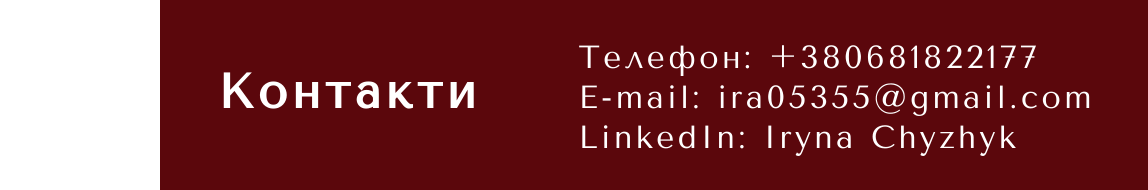
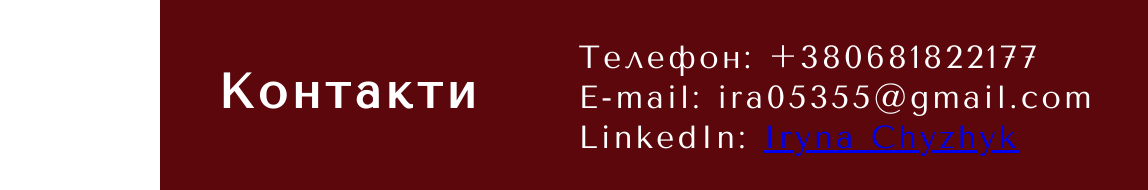
Before and after one commit to yaruna1/my_CV, a plain HTML site: page index.html in a window 1280 px wide. Shown: the part 3280-3470 px from the top of the page, 0-1148 px from the left. Drawn offline with nearby package versions, Linux system fonts and the light colour scheme.

Commit message:
Update index.html

```diff
--- a/index.html
+++ b/index.html
@@ -269,7 +269,7 @@
 
       <li>Телефон: +380681822177</li>
       <li>E-mail: ira05355@gmail.com</li>
-      <li>LinkedIn: Iryna Chyzhyk</li>
+      <li>LinkedIn: <a href="https://www.linkedin.com/in/iryna-chyzhyk-1698a652">Iryna Chyzhyk</a></li>
 
     </ul>
 
```
